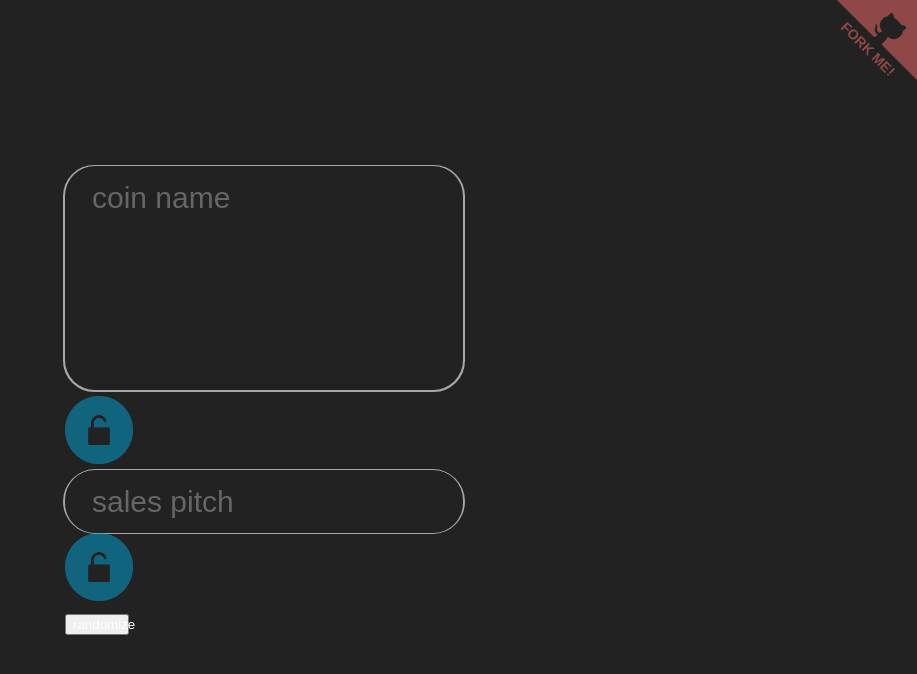
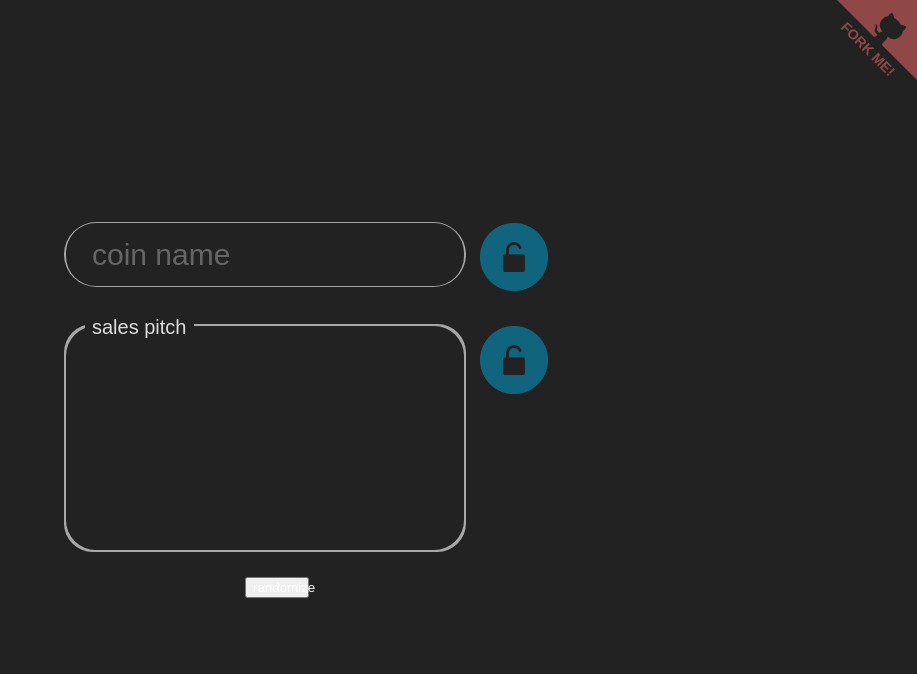
Before and after one commit to the-erin-collective/lorem-shitcoin, a React (Create React App) app: page / in a window 1280 px wide. Shown: the top 674 px of the page, without its empty margins (363-1280 px from the left). Built offline with nearby package versions, Linux system fonts and the light colour scheme.

Commit message:
fixing the input box buttons

```diff
--- a/src/Components/App.module.scss
+++ b/src/Components/App.module.scss
@@ -1,11 +1,11 @@
 @use '../style.vars.scss' as *;
 
-.App {
+.app {
   text-align: center;
   width: 540px;
 }
 
-.App-header {
+.appHeader {
   min-height: 100vh;
   display: flex;
   flex-direction: column;
--- a/src/Components/App.tsx
+++ b/src/Components/App.tsx
@@ -1,5 +1,5 @@
 import logo from './logo.svg';
-import './App.module.scss';
+import classes from './App.module.scss';
 import Button from '../Components/Button/Button';
 import InputBox from '../Components/InputBox/InputBox';
 import ForkMe from '../Components/ForkMe/ForkMe';
@@ -9,14 +9,14 @@ function App() {
   const [coinLocked, setCoinLocked] = useState(false);
   const [pitchLocked, setPitchLocked] = useState(false);
   return (
-    <div className="App">
-      <header className="App-header">
+    <div className={classes.app}>
+      <header className={classes.appHeader}>
         <ForkMe codeUrl='https://github.com/the-erin-collective/lorem-shitcoin'/>
-        <InputBox id='coin' readonly={false} title='coin name' isMultiline={true} onClick={(currentLocked) => {
+        <InputBox id='coin' readonly={false} title='coin name' isMultiline={false} onClick={() => {
             setCoinLocked(!coinLocked);
           }}
           locked={coinLocked} />
-        <InputBox id='pitch' readonly={false} title='sales pitch'  isMultiline={false} onClick={(currentLocked) => {
+        <InputBox id='pitch' readonly={true} title='sales pitch' isMultiline={true} onClick={() => {
             setPitchLocked(!pitchLocked);
           }}
           locked={pitchLocked}  />
--- a/src/Components/InputBox/InputBox.module.scss
+++ b/src/Components/InputBox/InputBox.module.scss
@@ -1,8 +1,16 @@
 @use '../../style.vars.scss' as *;
+
+.inputBox{
+  position: relative;
+  margin: 20px;
+}
 
 .buttonContainer{
     position: relative;
     width: 64px;
+    position: absolute;
+    top: 0;
+    right: -55px;
 }
 
 .button{
@@ -111,7 +119,7 @@ label {
   width: 100%;
   height: 100%;
   padding: 1px;
-  left: -2px;
+  left: -1px;
   top: -1px;
   border-radius: 1.5em;
   opacity: 0.6;
@@ -129,9 +137,9 @@ label {
     width: 100%;
     height: 98%;
     padding: 1px;
-    left: -2px;
-    top: -1px;
-    border-radius: 1.3em;
+    left: -1px;
+    top: -2px;
+    border-radius: 1.1em;
     opacity: 0.6;
     background: #fff;
 }
@@ -140,7 +148,7 @@ label {
   opacity: 0.6;
   background: $linear-rainbow-gradient border-box;
   padding: 2px;
-  left: -3px;
+  left: -2px;
   top: -2px;
 }
 
@@ -149,7 +157,7 @@ label {
   background: $linear-rainbow-gradient border-box;
   padding: 1px;
   padding-bottom: 2px;
-  left: -2px;
+  left: -1px;
   top: -2px;
 }
 
--- a/src/Components/InputBox/InputBox.tsx
+++ b/src/Components/InputBox/InputBox.tsx
@@ -4,7 +4,7 @@ import lockedImage from '../InputBox/locked.png'
 import unlockedImage from '../InputBox/unlocked.png'
 
 type Props = {
-  onClick: (lock: boolean) => void,
+  onClick: () => void,
   locked: boolean,
   id: string,
   title: string,
@@ -13,8 +13,7 @@ type Props = {
 }
 
 const InputBox = ({ id, title, readonly, onClick, locked, isMultiline }: Props) => (
-  <div>
-
+  <div className={classes.inputBox}>
     {isMultiline && <div className={classes.textboxContainer}>
       <div className={classes.textBoxBorder}></div>
       <textarea
@@ -78,7 +77,7 @@ const InputBox = ({ id, title, readonly, onClick, locked, isMultiline }: Props)
       </div>
     }
     <div className={classes.buttonContainer}>
-      <button onClick={ () => { onClick(locked);}} className={`${classes.button} ${locked ? classes.locked : ""}`}>
+      <button onClick={ () => { onClick();}} className={`${classes.button} ${locked ? classes.locked : ""}`}>
         {locked === true &&
           <img src={lockedImage} alt="locked" />
         }
```
